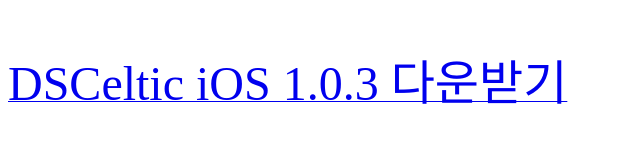
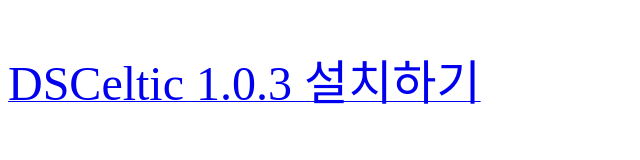
Before and after one commit to rojhw/dsceltic, a plain HTML site: page dsceltic/index.html in a window 1280 px wide. Shown: the whole page, without its empty margins (0-640 px from the left). Drawn offline with Linux system fonts and the light colour scheme.

Commit message:
modified 103

```diff
--- a/dsceltic/index.html
+++ b/dsceltic/index.html
@@ -11,6 +11,6 @@
 <body>
 	</br>
 	</br>
-	<a href="itms-services://?action=download-manifest&url=https://raw.githubusercontent.com/rojhw/rojhw.github.io/master/dsceltic/DSCeltic_103.plist"><font size="20">DSCeltic iOS 1.0.3 다운받기</font></a>
+	<a href="itms-services://?action=download-manifest&url=https://raw.githubusercontent.com/rojhw/rojhw.github.io/master/dsceltic/DSCeltic_103.plist"><font size="20">DSCeltic 1.0.3 설치하기</font></a>
 </body>
 </html>
```
Also changed, not shown: 1 other file.
